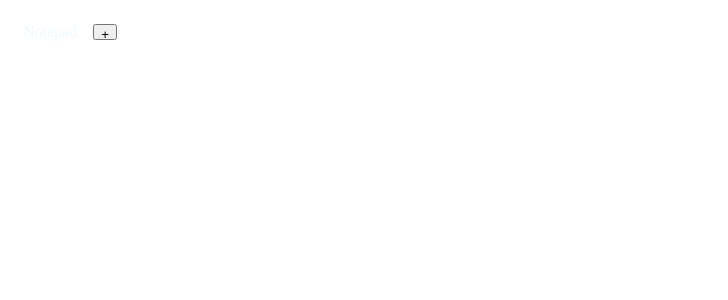
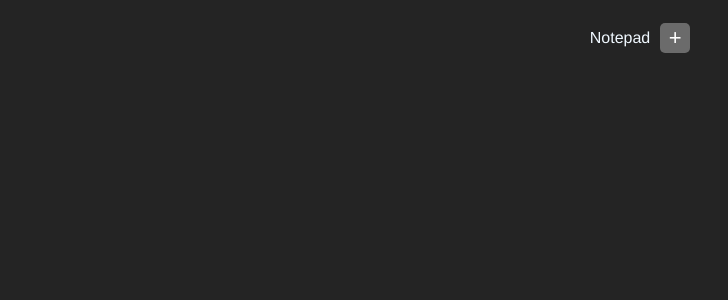
Before and after one commit to evasyukov/notepad, a Vue app: page / in a window 1280 px wide. Shown: the top 300 px of the page, without its empty margins (0-728 px from the left). Built offline with nearby package versions, Linux system fonts and the light colour scheme.

Commit message:
- css code style - fix layout app

```diff
--- a/src/App.vue
+++ b/src/App.vue
@@ -1,11 +1,9 @@
 <template>
-
-    <div class="title">
-      <div class="title-text">Notepad</div>
-      <button class="title-button_add" @click="addNote">+</button>
-    </div>
-    <Notepad ref="notepad" />
-
+  <div class="title">
+    <div>Notepad</div>
+    <button class="title-button_add" @click="addNote">+</button>
+  </div>
+  <Notepad ref="notepad" />
 </template>
 
 <script>
@@ -24,18 +22,39 @@ export default {
 </script>
 
 <style>
+body {
+  background-color: #242424;
+}
+
+#app {
+  display: flex;
+  flex-direction: column;
+  align-items: center;
+
+  font-family: Avenir, Helvetica, Arial, sans-serif;
+}
+
 .title {
-  padding: 15px;
   display: flex;
   align-items: center;
-}
 
-.title-text {
+  gap: 10px;
+
+  padding: 15px;
+
   color: aliceblue;
 }
 
 .title-button_add {
-  height: 2vh;
-  margin-left: 2vh;
+  height: 30px;
+  width: 30px;
+
+  color: #fff;
+  background-color: #6b6b6b;
+
+  border: none;
+  border-radius: 5px;
+
+  font-size: 22px;
 }
 </style>
--- a/src/components/Notepad.vue
+++ b/src/components/Notepad.vue
@@ -43,6 +43,7 @@ export default {
 .notes-list {
   display: flex;
   flex-wrap: wrap;
+
   width: 80%;
 }
 .notes {
@@ -56,14 +57,17 @@ export default {
   border: 2px solid rgb(106, 104, 104);
   border-radius: 5px;
 
-  box-shadow: 1px 1px 10px rgb(92, 92, 92);
-
   & textarea {
     width: 100%;
     height: 250px;
+
     padding: 10px;
+
     box-sizing: border-box;
     resize: none;
+
+    color: #fff;
+    background-color: #3b3b3b;
   }
 
   & button {
@@ -71,6 +75,10 @@ export default {
     width: 100%;
 
     font-size: 100%;
+
+    color: #fff;
+    background-color: #6b6b6b;
+    border: none;
   }
 }
 </style>
```
